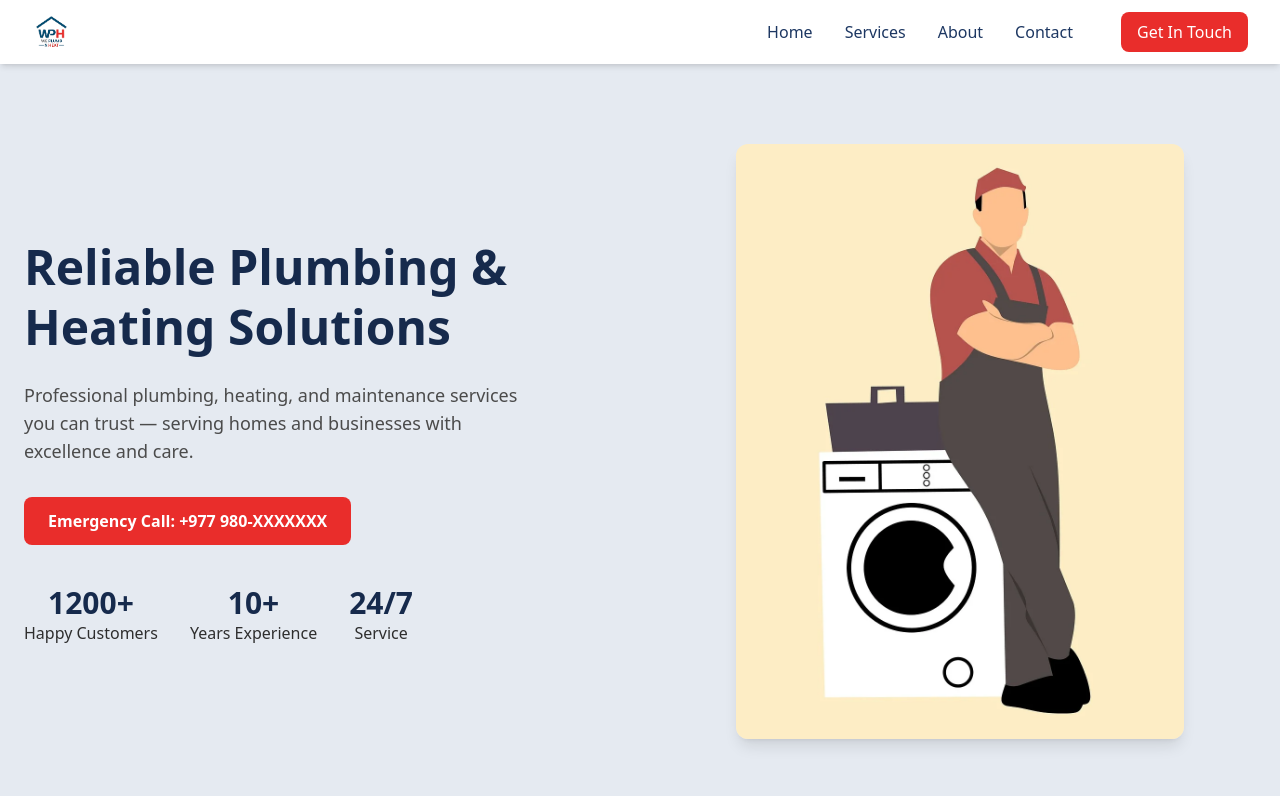
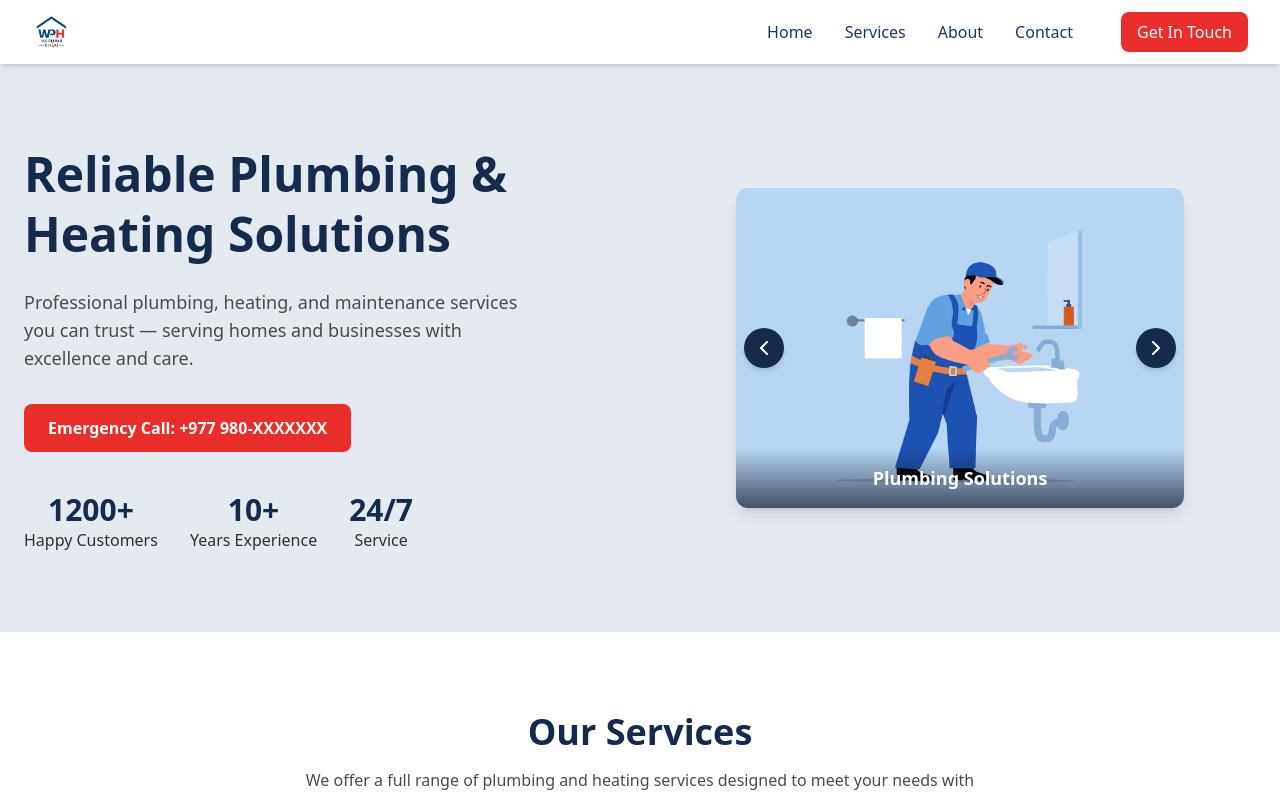
Before and after one commit to Rujenmrj/plumbnheat, a React (Vite) app: page / in a window 1280 px wide. Shown: the top 796 px of the page. Built offline with nearby package versions, Linux system fonts and the light colour scheme.

Commit message:
feat: use ImageSilder in hero-section

```diff
--- a/src/components/ImageSlider.jsx
+++ b/src/components/ImageSlider.jsx
@@ -3,25 +3,36 @@ import { ChevronLeft, ChevronRight } from "lucide-react";
 
 const ImageSlider = ({ slides }) => {
   const [currentIndex, setCurrentIndex] = useState(0);
+  const [isDragging, setIsDragging] = useState(false);
+  const [startX, setStartX] = useState(0);
+  const [translateX, setTranslateX] = useState(0);
+  const [isAutoScrolling, setIsAutoScrolling] = useState(true);
   const sliderRef = useRef(null);
 
+  // Ensure slides is an array and has items
   if (!Array.isArray(slides) || slides.length === 0) {
     return null;
   }
 
-  const slidesToShow = 3;
+  // Calculate the number of slides to show at a time
+  const slidesToShow = 1;
   const totalSlides = slides.length;
 
+  // Create an extended array of slides for seamless looping
   const extendedSlides = Array.from({ length: totalSlides * 3 }, (_, i) => slides[i % totalSlides]);
 
+  // Handle navigation
   const goToPrevious = () => {
     setCurrentIndex((prev) => prev - 1);
+    setIsAutoScrolling(false); // Pause auto-scroll on manual navigation
   };
 
   const goToNext = () => {
     setCurrentIndex((prev) => prev + 1);
+    setIsAutoScrolling(false); // Pause auto-scroll on manual navigation
   };
 
+  // Handle seamless looping
   useEffect(() => {
     const handleTransitionEnd = () => {
       if (currentIndex >= totalSlides * 2) {
@@ -46,17 +57,69 @@ const ImageSlider = ({ slides }) => {
     return () => slider.removeEventListener("transitionend", handleTransitionEnd);
   }, [currentIndex, totalSlides, slidesToShow]);
 
+  // Auto-scroll effect
   useEffect(() => {
+    if (!isAutoScrolling) return;
     const interval = setInterval(() => {
       setCurrentIndex((prev) => prev + 1);
-    }, 5000);
+    }, 5000); // Change slide every 5 seconds
     return () => clearInterval(interval);
-  }, []);
+  }, [isAutoScrolling]);
+
+  // Handle drag/swipe start
+  const handleDragStart = (e) => {
+    setIsDragging(true);
+    setIsAutoScrolling(false); // Pause auto-scroll during drag
+    const clientX = e.type === "touchstart" ? e.touches[0].clientX : e.clientX;
+    setStartX(clientX);
+    setTranslateX(currentIndex * (100 / slidesToShow));
+    sliderRef.current.style.transition = "none";
+  };
+
+  // Handle drag/swipe move
+  const handleDragMove = (e) => {
+    if (!isDragging) return;
+    const clientX = e.type === "touchmove" ? e.touches[0].clientX : e.clientX;
+    const diffX = clientX - startX;
+    const newTranslateX = translateX - (diffX / (sliderRef.current.offsetWidth / slidesToShow)) * 100;
+    sliderRef.current.style.transform = `translateX(-${newTranslateX}%)`;
+  };
+
+  // Handle drag/swipe end
+  const handleDragEnd = (e) => {
+    if (!isDragging) return;
+    setIsDragging(false);
+    sliderRef.current.style.transition = "transform 500ms ease-in-out";
+    const clientX = e.type === "touchend" ? e.changedTouches[0].clientX : e.clientX;
+    const diffX = clientX - startX;
+    const threshold = sliderRef.current.offsetWidth * 0.3; // 30% of slide width to trigger swipe
+
+    if (diffX > threshold) {
+      goToPrevious();
+    } else if (diffX < -threshold) {
+      goToNext();
+    } else {
+      // Snap back to current slide if swipe distance is too small
+      sliderRef.current.style.transform = `translateX(-${currentIndex * (100 / slidesToShow)}%)`;
+    }
+
+    // Resume auto-scroll after a delay
+    setTimeout(() => setIsAutoScrolling(true), 3000);
+  };
 
   return (
-    <section className="w-full bg-[var(--color-gray-faint)] py-10 px-6">
-      <div className="max-w-7xl mx-auto">
-        <div className="relative overflow-hidden">
+    <div className="w-full max-w-md rounded-xl shadow-lg overflow-hidden">
+      <div
+        className="relative"
+        onTouchStart={handleDragStart}
+        onTouchMove={handleDragMove}
+        onTouchEnd={handleDragEnd}
+        onMouseDown={handleDragStart}
+        onMouseMove={handleDragMove}
+        onMouseUp={handleDragEnd}
+        onMouseLeave={handleDragEnd}
+      >
+        {/* Slider Container */}
         <div
           ref={sliderRef}
           className="flex transition-transform duration-500 ease-in-out"
@@ -68,46 +131,44 @@ const ImageSlider = ({ slides }) => {
             <a
               key={index}
               href={slide.link}
-                className="flex-shrink-0 w-full md:w-1/3 px-2"
+              className="flex-shrink-0 w-full relative"
               style={{ flex: `0 0 ${100 / slidesToShow}%` }}
             >
-                <div className="bg-[var(--primary-300)] rounded-md overflow-hidden shadow-md hover:shadow-lg transition-shadow duration-200">
+              <div className="relative">
                 <img
                   src={slide.image}
                   alt={slide.alt || `Slide ${(index % totalSlides) + 1}`}
-                    className="w-full h-64 object-cover"
+                  className="w-full h-64 sm:h-80 object-cover"
                 />
-                  <div className="p-4 text-center">
-                    <h3 className="text-lg font-bold text-[var(--color-primary-600)]">
+                <div className="absolute inset-x-0 bottom-0 bg-gradient-to-t from-gray-900/70 to-transparent p-4">
+                  <h3 className="text-base sm:text-lg font-bold text-white text-center">
                     {slide.title || `Slide ${(index % totalSlides) + 1}`}
                   </h3>
-                    <p className="text-[var(--color-gray-500)] mt-2">
-                      {slide.description || "Click to learn more"}
-                    </p>
                 </div>
               </div>
             </a>
           ))}
         </div>
+
+        {/* Navigation Arrows */}
         {slides.length > slidesToShow && (
           <>
             <button
               onClick={goToPrevious}
-                className="absolute top-1/2 left-0 transform -translate-y-1/2 bg-[var(--color-primary-600)] text-white p-2 rounded-full shadow-md hover:bg-[var(--color-primary-500)] transition-colors duration-200"
+              className="absolute top-1/2 left-2 transform -translate-y-1/2 bg-[var(--color-primary-600)] text-white p-2 rounded-full shadow-md hover:bg-[var(--color-primary-500)] transition-colors duration-200"
             >
-                <ChevronLeft className="w-6 h-6" />
+              <ChevronLeft className="w-5 h-5 sm:w-6 sm:h-6" />
             </button>
             <button
               onClick={goToNext}
-                className="absolute top-1/2 right-0 transform -translate-y-1/2 bg-[var(--color-primary-600)] text-white p-2 rounded-full shadow-md hover:bg-[var(--color-primary-500)] transition-colors duration-200"
+              className="absolute top-1/2 right-2 transform -translate-y-1/2 bg-[var(--color-primary-600)] text-white p-2 rounded-full shadow-md hover:bg-[var(--color-primary-500)] transition-colors duration-200"
             >
-                <ChevronRight className="w-6 h-6" />
+              <ChevronRight className="w-5 h-5 sm:w-6 sm:h-6" />
             </button>
           </>
         )}
       </div>
     </div>
-    </section>
   );
 };
 
--- a/src/pages/home/hero-section.jsx
+++ b/src/pages/home/hero-section.jsx
@@ -1,25 +1,39 @@
-import React from "react";
+import ImageSlider from "../../components/ImageSlider";
 
-export default function HeroSection() {
-  return (
+const slides = [
+  {
+    image: "/home/construction.png",
+    link: "/services/construction",
+    title: "Construction Services",
+    alt: "Construction worker",
+  },
+  {
+    image: "/home/plumbing.png",
+    link: "/services/plumbing",
+    title: "Plumbing Solutions",
+    alt: "Plumbing technician",
+  },
+  {
+    image: "/home/heating.png",
+    link: "/services/heating",
+    title: "Heating Services",
+    alt: "Heating worker",
+  },
+];
+
+const HeroSection = () => (
   <section className="bg-primary-100 w-full">
     <div className="max-w-7xl mx-auto px-6 py-20 flex flex-col md:flex-row items-center gap-12">
-        {/* Left Side */}
       <div className="flex-1 text-center md:text-left">
         <h1 className="text-4xl sm:text-5xl font-bold text-primary-600 mb-6 leading-tight">
           Reliable Plumbing & Heating Solutions
         </h1>
         <p className="text-gray-600 text-lg mb-8 max-w-lg">
-            Professional plumbing, heating, and maintenance services you can
-            trust — serving homes and businesses with excellence and care.
+          Professional plumbing, heating, and maintenance services you can trust — serving homes and businesses with excellence and care.
         </p>
-
-          {/* Emergency call button */}
         <button className="bg-secondary-500 hover:bg-secondary-400 text-white px-6 py-3 rounded-lg font-semibold transition">
           Emergency Call: <span className="font-bold">+977 980-XXXXXXX</span>
         </button>
-
-          {/* Stats section */}
         <div className="mt-10 flex justify-center md:justify-start gap-8 text-primary-600">
           <div className="text-center">
             <h3 className="text-3xl font-bold">1200+</h3>
@@ -35,16 +49,11 @@ export default function HeroSection() {
           </div>
         </div>
       </div>
-
-        {/* Right Side - Image */}
       <div className="flex-1 flex justify-center">
-          <img
-            src="/home/repair-man-hero.png"
-            alt="Plumber at work"
-            className="w-full max-w-md rounded-xl shadow-lg"
-          />
+        <ImageSlider slides={slides} />
       </div>
     </div>
   </section>
 );
-}
+
+export default HeroSection;
```
Lines whose indentation alone changed are shown as unchanged.
